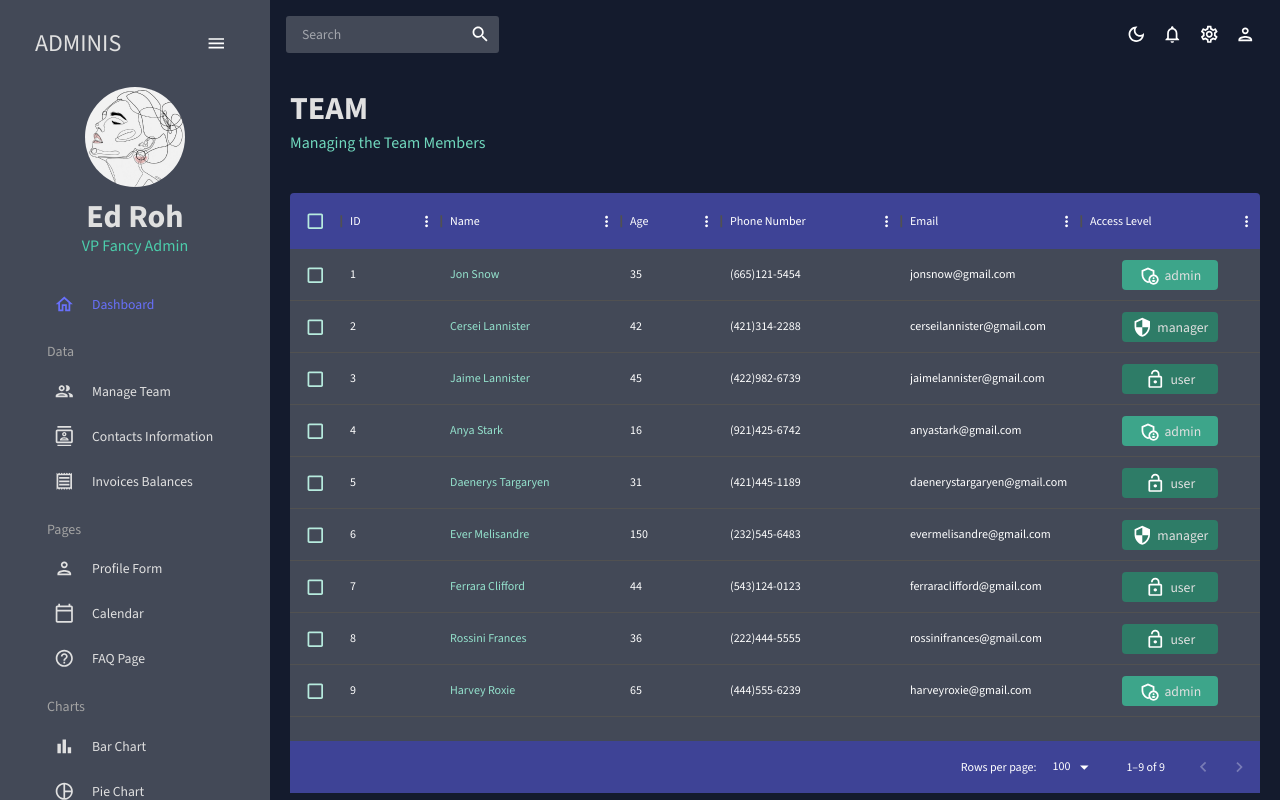
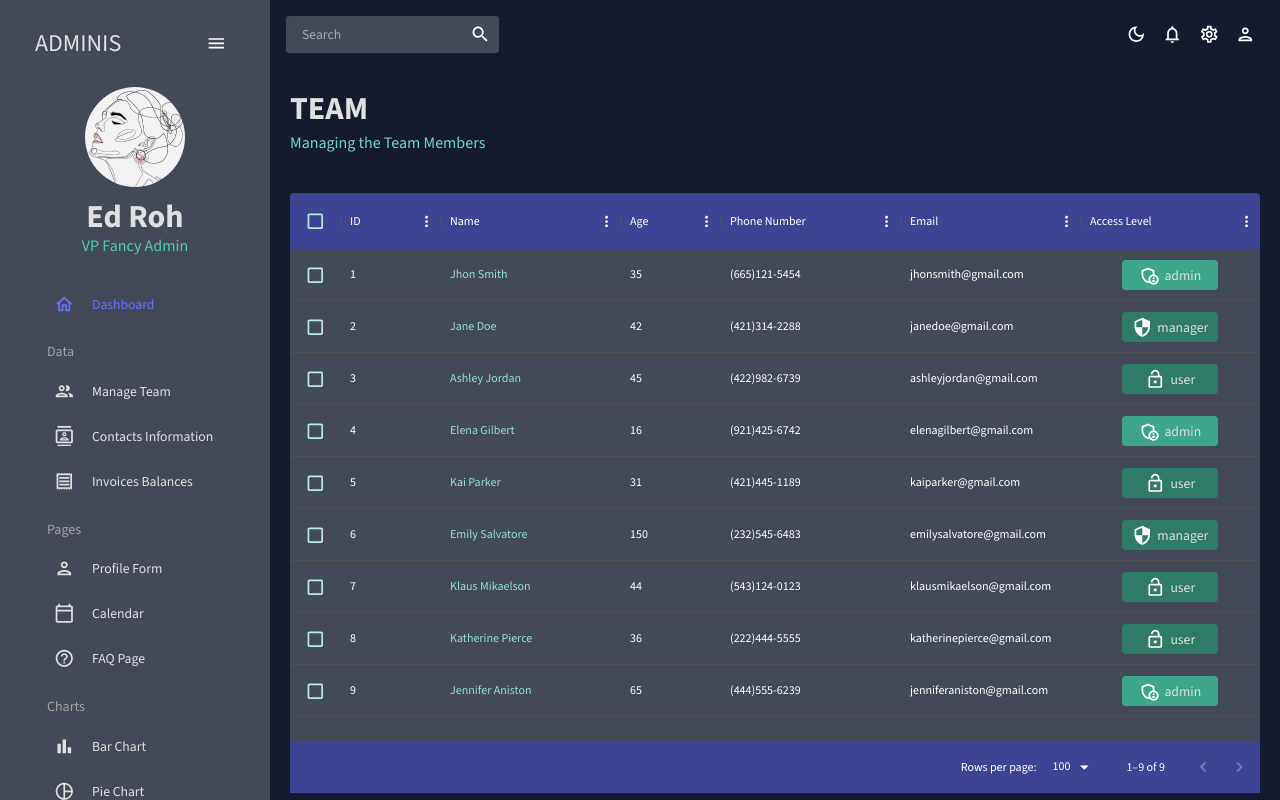
Before and after one commit to aishtomer/Nexus, a React (Create React App) app: page /team in a window 1280 px wide. Built offline with nearby package versions, Linux system fonts and the light colour scheme; the HTML template or start-up script is replaced by a standard one.

Commit message:
Update MockData

```diff
--- a/src/data/mockData.js
+++ b/src/data/mockData.js
@@ -3,72 +3,72 @@ import { tokens } from "../theme";
 export const mockDataTeam = [
   {
     id: 1,
-    name: "Jon Snow",
-    email: "jonsnow@gmail.com",
+    name: "Jhon Smith",
+    email: "jhonsmith@gmail.com",
     age: 35,
     phone: "(665)121-5454",
     access: "admin",
   },
   {
     id: 2,
-    name: "Cersei Lannister",
-    email: "cerseilannister@gmail.com",
+    name: "Jane Doe",
+    email: "janedoe@gmail.com",
     age: 42,
     phone: "(421)314-2288",
     access: "manager",
   },
   {
     id: 3,
-    name: "Jaime Lannister",
-    email: "jaimelannister@gmail.com",
+    name: "Ashley Jordan",
+    email: "ashleyjordan@gmail.com",
     age: 45,
     phone: "(422)982-6739",
     access: "user",
   },
   {
     id: 4,
-    name: "Anya Stark",
-    email: "anyastark@gmail.com",
+    name: "Elena Gilbert",
+    email: "elenagilbert@gmail.com",
     age: 16,
     phone: "(921)425-6742",
     access: "admin",
   },
   {
     id: 5,
-    name: "Daenerys Targaryen",
-    email: "daenerystargaryen@gmail.com",
+    name: "Kai Parker",
+    email: "kaiparker@gmail.com",
     age: 31,
     phone: "(421)445-1189",
     access: "user",
   },
   {
     id: 6,
-    name: "Ever Melisandre",
-    email: "evermelisandre@gmail.com",
+    name: "Emily Salvatore",
+    email: "emilysalvatore@gmail.com",
     age: 150,
     phone: "(232)545-6483",
     access: "manager",
   },
   {
     id: 7,
-    name: "Ferrara Clifford",
-    email: "ferraraclifford@gmail.com",
+    name: "Klaus Mikaelson",
+    email: "klausmikaelson@gmail.com",
     age: 44,
     phone: "(543)124-0123",
     access: "user",
   },
   {
     id: 8,
-    name: "Rossini Frances",
-    email: "rossinifrances@gmail.com",
+    name: "Katherine Pierce",
+    email: "katherinepierce@gmail.com",
     age: 36,
     phone: "(222)444-5555",
     access: "user",
   },
   {
     id: 9,
-    name: "Harvey Roxie",
-    email: "harveyroxie@gmail.com",
+    name: "Jennifer Aniston",
+    email: "jenniferaniston@gmail.com",
     age: 65,
     phone: "(444)555-6239",
     access: "admin",
@@ -78,8 +78,8 @@ export const mockDataTeam = [
 export const mockDataContacts = [
   {
     id: 1,
-    name: "Jon Snow",
-    email: "jonsnow@gmail.com",
+    name: "Jhon Smith",
+    email: "jhonsmith@gmail.com",
     age: 35,
     phone: "(665)121-5454",
     address: "0912 Won Street, Alabama, SY 10001",
@@ -89,8 +89,8 @@ export const mockDataContacts = [
   },
   {
     id: 2,
-    name: "Cersei Lannister",
-    email: "cerseilannister@gmail.com",
+    name: "Jane Doe",
+    email: "janedoe@gmail.com",
     age: 42,
     phone: "(421)314-2288",
     address: "1234 Main Street, New York, NY 10001",
@@ -100,8 +100,8 @@ export const mockDataContacts = [
   },
   {
     id: 3,
-    name: "Jaime Lannister",
-    email: "jaimelannister@gmail.com",
+    name: "Ashley Jordan",
+    email: "ashleyjordan@gmail.com",
     age: 45,
     phone: "(422)982-6739",
     address: "3333 Want Blvd, Estanza, NAY 42125",
@@ -111,8 +111,8 @@ export const mockDataContacts = [
   },
   {
     id: 4,
-    name: "Anya Stark",
-    email: "anyastark@gmail.com",
+    name: "Elena Gilbert",
+    email: "elenagilbert@gmail.com",
     age: 16,
     phone: "(921)425-6742",
     address: "1514 Main Street, New York, NY 22298",
@@ -122,8 +122,8 @@ export const mockDataContacts = [
   },
   {
     id: 5,
-    name: "Daenerys Targaryen",
-    email: "daenerystargaryen@gmail.com",
+    name: "Kai Parker",
+    email: "kaiparker@gmail.com",
     age: 31,
     phone: "(421)445-1189",
     address: "11122 Welping Ave, Tenting, CD 21321",
@@ -133,8 +133,8 @@ export const mockDataContacts = [
   },
   {
     id: 6,
-    name: "Ever Melisandre",
-    email: "evermelisandre@gmail.com",
+    name: "Emily Salvatore",
+    email: "emilysalvatore@gmail.com",
     age: 150,
     phone: "(232)545-6483",
     address: "1234 Canvile Street, Esvazark, NY 10001",
@@ -144,8 +144,8 @@ export const mockDataContacts = [
   },
   {
     id: 7,
-    name: "Ferrara Clifford",
-    email: "ferraraclifford@gmail.com",
+    name: "Klaus Mikaelson",
+    email: "klausmikaelson@gmail.com",
     age: 44,
     phone: "(543)124-0123",
     address: "22215 Super Street, Everting, ZO 515234",
@@ -155,8 +155,8 @@ export const mockDataContacts = [
   },
   {
     id: 8,
-    name: "Rossini Frances",
-    email: "rossinifrances@gmail.com",
+    name: "Jennifer Anniston",
+    email: "jenniferanniston@gmail.com",
     age: 36,
     phone: "(222)444-5555",
     address: "4123 Ever Blvd, Wentington, AD 142213",
@@ -166,8 +166,8 @@ export const mockDataContacts = [
   },
   {
     id: 9,
-    name: "Harvey Roxie",
-    email: "harveyroxie@gmail.com",
+    name: "Susan Miller",
+    email: "susanmiller@gmail.com",
     age: 65,
     phone: "(444)555-6239",
     address: "51234 Avery Street, Cantory, ND 212412",
@@ -202,47 +202,47 @@ export const mockDataContacts = [
 export const mockDataInvoices = [
   {
     id: 1,
-    name: "Jon Snow",
-    email: "jonsnow@gmail.com",
+    name: "Jhon Smith",
+    email: "jhonsmith@gmail.com",
     cost: "21.24",
     phone: "(665)121-5454",
     date: "03/12/2022",
   },
   {
     id: 2,
-    name: "Cersei Lannister",
-    email: "cerseilannister@gmail.com",
+    name: "Jane Doe",
+    email: "janedoe@gmail.com",
     cost: "1.24",
     phone: "(421)314-2288",
     date: "06/15/2021",
   },
   {
     id: 3,
-    name: "Jaime Lannister",
-    email: "jaimelannister@gmail.com",
+    name: "Ashley Jordan",
+    email: "ashleyjordan@gmail.com",
     cost: "11.24",
     phone: "(422)982-6739",
     date: "05/02/2022",
   },
   {
     id: 4,
-    name: "Anya Stark",
-    email: "anyastark@gmail.com",
+    name: "Elena Gilbert",
+    email: "elenagilbert@gmail.com",
     cost: "80.55",
     phone: "(921)425-6742",
     date: "03/21/2022",
   },
   {
     id: 5,
-    name: "Daenerys Targaryen",
-    email: "daenerystargaryen@gmail.com",
+    name: "Kai Parker",
+    email: "kaiparker@gmail.com",
     cost: "1.24",
     phone: "(421)445-1189",
     date: "01/12/2021",
   },
   {
     id: 6,
-    name: "Ever Melisandre",
+    name: "Emily Salvatore",
     email: "evermelisandre@gmail.com",
     cost: "63.12",
     phone: "(232)545-6483",
@@ -250,7 +250,7 @@ export const mockDataInvoices = [
   },
   {
     id: 7,
-    name: "Ferrara Clifford",
+    name: "Klaus Mikaelson",
     email: "ferraraclifford@gmail.com",
     cost: "52.42",
     phone: "(543)124-0123",
```
